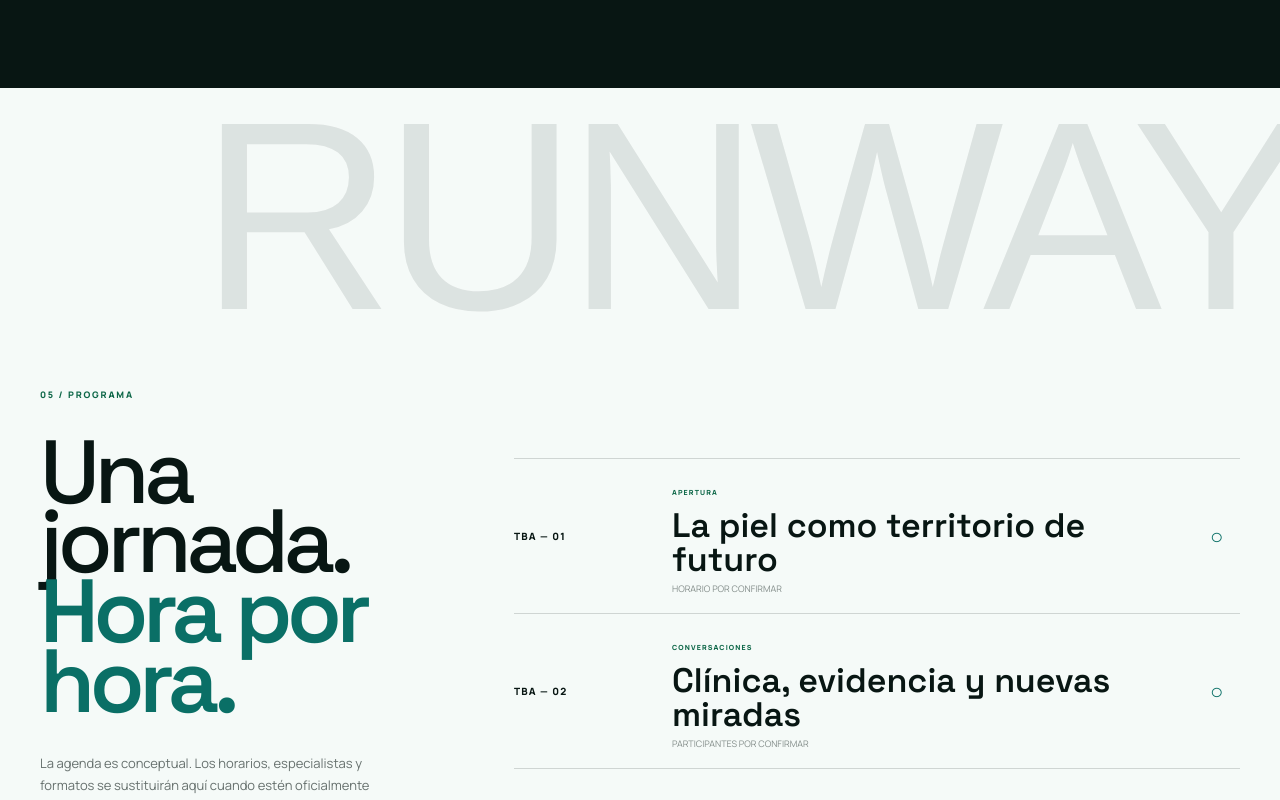
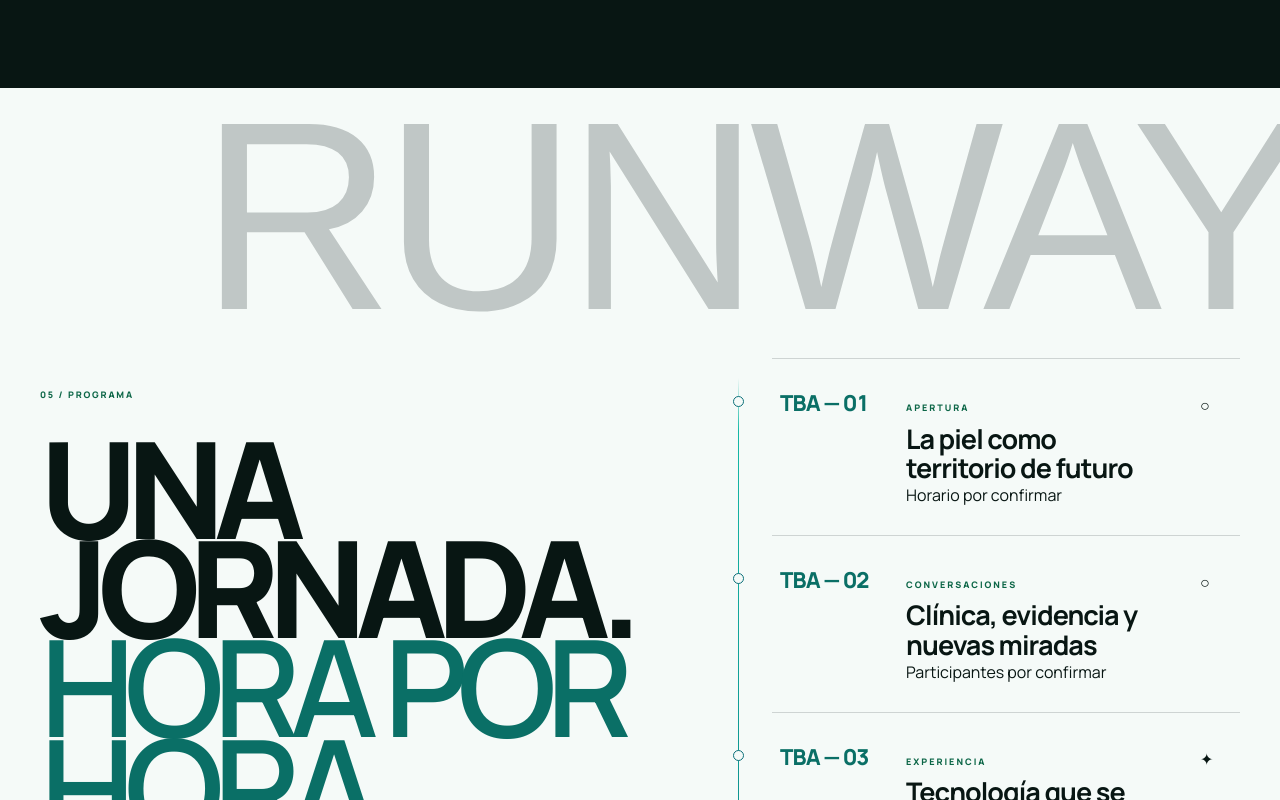
Before and after one commit to teccapitalweb/dermafutura-expo-2027, a Next.js app: page / in a window 1280 px wide. Shown: the part 5960-6760 px from the top of the page. Built offline with nearby package versions, Linux system fonts and the light colour scheme; no server answers; a web font is replaced by a local one.

Commit message:
Update globals.css

```diff
--- a/app/globals.css
+++ b/app/globals.css
@@ -212,18 +212,61 @@ em { color:var(--rose); font-style:normal; font-weight:600; }
 .pillar-list i { position:absolute; top:20px; right:0; font-style:normal; }
 
 .program { position:relative; overflow:hidden; padding:160px 0; }
-.program-watermark { position:absolute; top:34px; right:-20px; color:rgba(8,22,19,.1); font-family:var(--font-outline),sans-serif; font-size:clamp(140px,21vw,340px); font-weight:400; letter-spacing:-.04em; line-height:.7; }
+.program-watermark { position:absolute; top:34px; right:-20px; color:rgba(8,22,19,.22); font-family:var(--font-outline),sans-serif; font-size:clamp(140px,21vw,340px); font-weight:400; letter-spacing:-.04em; line-height:.7; }
 .program-grid { position:relative; display:grid; grid-template-columns:.68fr 1.32fr; gap:100px; }
 .program-intro { position:sticky; top:140px; align-self:start; }
 .program-intro .section-tag { margin-bottom:36px; }
 .program-intro > p:last-child { max-width:420px; margin:35px 0 0; color:rgba(8,22,19,.6); font-size:13px; line-height:1.7; }
-.schedule { margin-top:210px; border-top:1px solid var(--line-dark); }
-.schedule article { display:grid; min-height:155px; grid-template-columns:130px 1fr 30px; align-items:center; gap:28px; border-bottom:1px solid var(--line-dark); }
-.schedule time { font-size:10px; font-weight:800; letter-spacing:.12em; }
-.schedule small { color:var(--berry); font-size:7px; font-weight:800; letter-spacing:.16em; text-transform:uppercase; }
-.schedule h3 { margin:8px 0 5px; font-family:var(--font-display),serif; font-size:34px; font-weight:600; line-height:1; }
-.schedule p { margin:0; color:rgba(8,22,19,.48); font-size:9px; text-transform:uppercase; }
-.schedule > article > span { color:var(--rose-deep); font-size:22px; }
+/* MODIFICADO: título del programa con más presencia (no afecta a otros h2 que comparten la regla base) */
+.program-intro h2 { font-family:var(--font-sans),sans-serif; font-size:clamp(88px,10.5vw,190px); font-weight:800; letter-spacing:-.08em; line-height:.74; text-transform:uppercase; }
+.program-intro h2 em { display:block; color:var(--rose-deep); }
+
+/* MODIFICADO: horario tipo línea de tiempo, con clic para desplegar descripción y bloque en curso automático */
+.schedule { position:relative; display:grid; margin-top:110px; padding-left:40px; }
+.schedule::before { content:''; position:absolute; top:20px; bottom:20px; left:6px; width:1px; background:linear-gradient(180deg,transparent,var(--rose) 6%,var(--plum) 94%,transparent); }
+.schedule article { position:relative; display:grid; grid-template-columns:96px 1fr 32px; align-items:baseline; gap:30px; padding:28px 8px; border-bottom:1px solid var(--line-dark); cursor:pointer; opacity:0; transform:translateY(18px); animation:schedule-in .6s cubic-bezier(.16,1,.3,1) forwards; transition:padding-left .45s cubic-bezier(.16,1,.3,1),background .45s ease; }
+.schedule article:first-child { border-top:1px solid var(--line-dark); }
+.schedule article:nth-child(1){animation-delay:.04s}.schedule article:nth-child(2){animation-delay:.09s}.schedule article:nth-child(3){animation-delay:.14s}.schedule article:nth-child(4){animation-delay:.19s}.schedule article:nth-child(5){animation-delay:.24s}.schedule article:nth-child(6){animation-delay:.29s}.schedule article:nth-child(7){animation-delay:.34s}.schedule article:nth-child(8){animation-delay:.39s}.schedule article:nth-child(9){animation-delay:.44s}
+.schedule article::before { content:''; position:absolute; top:37px; left:-39px; width:11px; height:11px; border:1px solid var(--plum); border-radius:50%; background:var(--ivory); transition:transform .45s cubic-bezier(.34,1.56,.64,1),background .45s ease,border-color .45s ease,box-shadow .45s ease; z-index:2; }
+.schedule article:hover { padding-left:18px; background:rgba(20,184,166,.035); }
+.schedule article:hover::before { transform:scale(1.45); background:var(--rose); border-color:var(--rose); box-shadow:0 0 0 5px rgba(20,184,166,.14); }
+.schedule time { font-family:var(--font-sans),sans-serif; font-size:22px; font-weight:800; letter-spacing:-.04em; color:var(--rose-deep); font-variant-numeric:tabular-nums; transition:color .4s ease; }
+.schedule-main { min-width:0; }
+.schedule small { display:inline-block; margin-bottom:9px; color:var(--berry); font-size:9px; font-weight:800; letter-spacing:.22em; text-transform:uppercase; }
+.schedule h3 { margin:0; font-family:var(--font-sans),sans-serif; font-size:27px; font-weight:700; letter-spacing:-.035em; line-height:1.1; color:var(--ink); transition:color .4s ease; }
+.schedule article:hover h3 { color:var(--rose-deep); }
+.schedule article:hover time { color:var(--rose); }
+
+/* Nombre del ponente: siempre visible, debajo del título (no requiere clic) */
+.schedule-ponente { display:flex; align-items:center; gap:8px; margin-top:9px; }
+.schedule-ponente-avatar { display:grid; width:22px; height:22px; flex:0 0 22px; place-items:center; border:1px solid rgba(10,110,120,.35); border-radius:50%; background:rgba(20,184,166,.1); color:var(--rose-deep); font-family:var(--font-sans),sans-serif; font-size:8px; font-weight:800; }
+.schedule-ponente span { color:rgba(8,22,19,.62); font-size:12px; font-weight:600; }
+.schedule-ponente span em { color:rgba(8,22,19,.42); font-style:normal; font-weight:400; }
+
+.schedule-detalle { display:grid; grid-template-rows:0fr; opacity:0; transition:grid-template-rows .5s cubic-bezier(.16,1,.3,1),opacity .45s ease,margin-top .5s ease; }
+.schedule-detalle > p { overflow:hidden; margin:0; max-width:540px; color:rgba(8,22,19,.56); font-family:var(--font-display),serif; font-size:15px; font-style:italic; line-height:1.6; }
+.schedule-toggle { justify-self:end; align-self:center; display:grid; width:32px; height:32px; place-items:center; border:1px solid var(--line-dark); border-radius:50%; color:var(--rose-deep); font-size:18px; font-weight:300; line-height:1; transition:transform .5s cubic-bezier(.34,1.56,.64,1),border-color .45s ease,color .45s ease; }
+.schedule article:hover .schedule-toggle { border-color:var(--rose); }
+
+/* --- Abierto: despliega descripción + nodo encendido --- */
+.schedule .is-open { background:rgba(20,184,166,.05); }
+.schedule .is-open::before { transform:scale(1.45); background:var(--rose); border-color:var(--rose); box-shadow:0 0 0 5px rgba(20,184,166,.16); }
+.schedule .is-open .schedule-detalle { grid-template-rows:1fr; margin-top:14px; opacity:1; }
+.schedule .is-open .schedule-toggle { transform:rotate(135deg); border-color:var(--rose); color:var(--rose); }
+.schedule .is-open h3 { color:var(--rose-deep); }
+
+/* --- Destacados (stands, comida): nodo en menta --- */
+.schedule .is-featured::before { background:var(--rose); border-color:var(--rose); box-shadow:0 0 0 4px rgba(20,184,166,.14); }
+
+/* --- En curso: se activa/desactiva solo según la hora real --- */
+.schedule .is-now { background:rgba(20,184,166,.09); }
+.schedule .is-now::before { background:var(--rose); border-color:var(--rose); box-shadow:0 0 0 6px rgba(20,184,166,.18); animation:schedule-live-ring 2.2s ease-in-out infinite; }
+.schedule .is-now h3 { color:var(--rose-deep); }
+.schedule-live { display:inline-flex; align-items:center; gap:6px; margin-left:10px; padding:3px 10px; border-radius:999px; background:rgba(20,184,166,.14); color:var(--rose-deep); font-family:var(--font-sans),sans-serif; font-size:8px; font-weight:800; letter-spacing:.14em; text-transform:uppercase; vertical-align:middle; }
+.schedule-live i { width:6px; height:6px; border-radius:50%; background:var(--rose); animation:schedule-live-pulse 1.3s ease-in-out infinite; }
+@keyframes schedule-live-pulse { 0%,100% { opacity:1; transform:scale(1); } 50% { opacity:.4; transform:scale(.72); } }
+@keyframes schedule-live-ring { 0%,100% { box-shadow:0 0 0 6px rgba(20,184,166,.18); } 50% { box-shadow:0 0 0 9px rgba(20,184,166,.08); } }
+@keyframes schedule-in { to { opacity:1; transform:translateY(0); } }
 
 .audience { position:relative; overflow:hidden; padding:150px 0; }
 .audience-word { position:absolute; right:-1%; bottom:-3%; color:rgba(255,255,255,.035); font-size:clamp(170px,24vw,400px); font-weight:800; letter-spacing:-.12em; line-height:.7; white-space:nowrap; }
@@ -321,11 +364,11 @@ footer { overflow:hidden; padding:110px 0 30px; background:var(--ink); }
   .hero-footnote { bottom:0; padding:10px 86px 10px 8px; background:rgba(12,7,10,.76); font-size:6px; line-height:1.5; }
   .opening,.voices,.runway,.pillars,.program,.audience,.venue,.partners,.interest,.faq { padding-block:95px; }
   .opening-grid { gap:38px; padding-bottom:80px; }.opening-title h2 { font-size:19vw; }.opening-title em { font-size:15vw; }.opening-copy p { font-size:21px; }.editorial-ribbon { font-size:44px; }
-  .voices-head { gap:28px; margin-bottom:50px; }.voices-head h2,.program-intro h2,.venue h2 { font-size:17vw; }.voices-poster { min-height:530px; }.voices-poster img { right:-21%; width:145%; }.poster-word { font-size:105px; }
+  .voices-head { gap:28px; margin-bottom:50px; }.voices-head h2,.venue h2 { font-size:17vw; }.program-intro h2 { font-size:19vw; }.voices-poster { min-height:530px; }.voices-poster img { right:-21%; width:145%; }.poster-word { font-size:105px; }
   .voice-list article { min-height:104px; grid-template-columns:36px 1fr 15px; gap:12px; padding:14px 6px; }.voice-list h3 { font-size:24px; }.voice-list > article > span { font-size:23px; }
   .runway-head { display:block; margin-bottom:45px; }.runway-head h2 { margin-top:32px; font-size:17vw; text-align:left; }.runway-track { width:calc(100% - 18px); grid-template-columns:repeat(6,78vw); }.runway-image { height:430px; }
   .pillars h2,.audience-intro h2,.partners-head h2 { font-size:15vw; }.pillar-list article { grid-template-columns:45px 1fr; gap:14px; padding-block:24px; }.pillar-list h3 { font-size:28px; }.pillar-list p { grid-column:2; }.pillar-list i { display:none; }
-  .schedule article { min-height:145px; grid-template-columns:78px 1fr 15px; gap:12px; }.schedule h3 { font-size:27px; }
+  .schedule { margin-top:50px; padding-left:28px; }.schedule article { grid-template-columns:60px 1fr 26px; gap:15px; padding:22px 4px; }.schedule article::before { left:-27px; top:26px; }.schedule time { font-size:18px; }.schedule h3 { font-size:20px; }.schedule small { font-size:8px; }.schedule-ponente span { font-size:11px; }.schedule-live { margin-left:0; margin-top:6px; }.schedule-detalle > p { font-size:13px; }.schedule-toggle { width:26px; height:26px; font-size:16px; }.schedule article:hover { padding-left:8px; }
   .audience-list { grid-template-columns:1fr; }.audience-list article { min-height:165px; }.audience-list h3 { margin-top:28px; }
   .passes { min-height:auto; }.pass-editorial { padding:95px 18px 70px; }.pass-editorial h2 { font-size:24vw; }.pass-card { margin:0; padding:28px 18px 38px; }.pass-price strong { font-size:15vw; }.pass-card ul { grid-template-columns:1fr; }
   .venue-grid { gap:55px; }.venue-card { padding:28px 22px; }.venue-card strong { font-size:31px; }
@@ -540,6 +583,8 @@ footer { overflow:hidden; padding:110px 0 30px; background:var(--ink); }
 }
 
 @media (prefers-reduced-motion:reduce) {
+  .schedule article { opacity:1; transform:none; animation:none; }
+  .schedule-live i,.schedule .is-now::before { animation:none; }
   .seatpage-loading > span { animation:none; }
   .seatmap-sync > span { animation:none; }
   .seat,.seatmap-btn-primary,.seatmap-btn-ghost,.seatpage-back { transition:none; }
```
